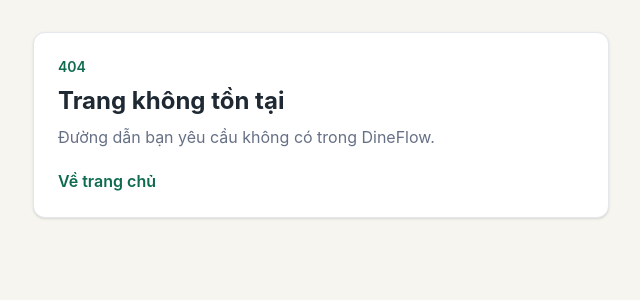
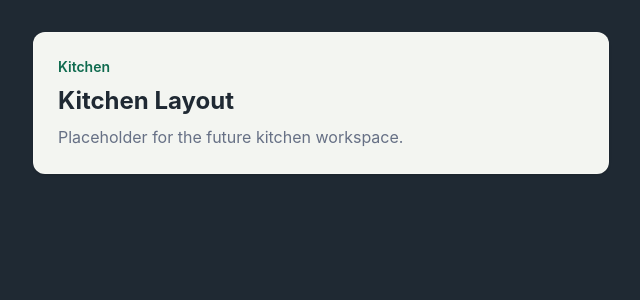
Before and after one commit to BMinh166/DineFlow, a React (Vite) app in the folder client/: page /kitchen in a window 1280 px wide. Before the commit this address had no page. Shown: the top 300 px of the page, without its empty margins (319-959 px from the left). Built offline with nearby package versions, Linux system fonts and the light colour scheme.

Commit message:
feat: add role layout placeholders

```diff
--- /dev/null
+++ b/client/src/layouts/CustomerLayout.tsx
@@ -0,0 +1,18 @@
+import type { ReactNode } from 'react'
+
+interface CustomerLayoutProps {
+  children?: ReactNode
+}
+
+export function CustomerLayout({ children }: CustomerLayoutProps) {
+  return (
+    <main className="min-h-screen bg-app px-4 py-8 text-content">
+      <section className="mx-auto max-w-xl rounded-xl border border-border bg-surface p-6 shadow-sm">
+        <p className="text-sm font-semibold text-brand">Customer</p>
+        <h1 className="mt-2 text-2xl font-bold">Customer Layout</h1>
+        <p className="mt-2 text-content-secondary">Placeholder for the future customer experience.</p>
+        {children}
+      </section>
+    </main>
+  )
+}
--- /dev/null
+++ b/client/src/layouts/KitchenLayout.tsx
@@ -0,0 +1,18 @@
+import type { ReactNode } from 'react'
+
+interface KitchenLayoutProps {
+  children?: ReactNode
+}
+
+export function KitchenLayout({ children }: KitchenLayoutProps) {
+  return (
+    <main className="min-h-screen bg-content px-4 py-8 text-surface">
+      <section className="mx-auto max-w-xl rounded-xl border border-surface/20 bg-muted p-6 text-content shadow-sm">
+        <p className="text-sm font-semibold text-brand">Kitchen</p>
+        <h1 className="mt-2 text-2xl font-bold">Kitchen Layout</h1>
+        <p className="mt-2 text-content-secondary">Placeholder for the future kitchen workspace.</p>
+        {children}
+      </section>
+    </main>
+  )
+}
--- /dev/null
+++ b/client/src/layouts/ManagerLayout.tsx
@@ -0,0 +1,18 @@
+import type { ReactNode } from 'react'
+
+interface ManagerLayoutProps {
+  children?: ReactNode
+}
+
+export function ManagerLayout({ children }: ManagerLayoutProps) {
+  return (
+    <main className="min-h-screen bg-muted px-4 py-8 text-content">
+      <section className="mx-auto max-w-xl rounded-xl border border-border bg-surface p-6 shadow-sm">
+        <p className="text-sm font-semibold text-brand">Manager</p>
+        <h1 className="mt-2 text-2xl font-bold">Manager Layout</h1>
+        <p className="mt-2 text-content-secondary">Placeholder for the future manager workspace.</p>
+        {children}
+      </section>
+    </main>
+  )
+}
--- /dev/null
+++ b/client/src/layouts/WaiterLayout.tsx
@@ -0,0 +1,18 @@
+import type { ReactNode } from 'react'
+
+interface WaiterLayoutProps {
+  children?: ReactNode
+}
+
+export function WaiterLayout({ children }: WaiterLayoutProps) {
+  return (
+    <main className="min-h-screen bg-muted px-4 py-8 text-content">
+      <section className="mx-auto max-w-xl rounded-xl border border-border bg-surface p-6 shadow-sm">
+        <p className="text-sm font-semibold text-brand">Waiter</p>
+        <h1 className="mt-2 text-2xl font-bold">Waiter Layout</h1>
+        <p className="mt-2 text-content-secondary">Placeholder for the future waiter workspace.</p>
+        {children}
+      </section>
+    </main>
+  )
+}
```
Also changed, not shown: client/src/router/index.tsx (+20 -0 lines).
